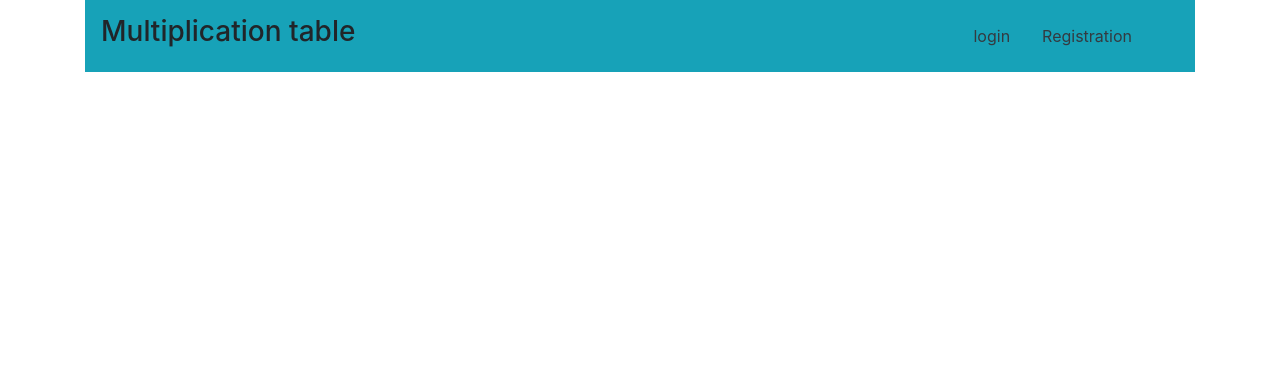
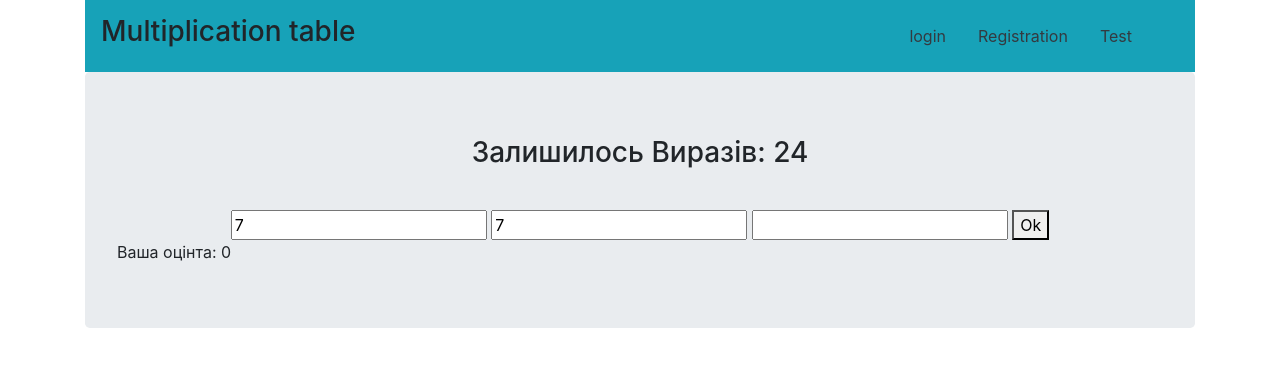
Before and after one commit to ValentinKovalenko/multiple_table, a React (Create React App) app: page /test in a window 1280 px wide. Before the commit this address led to /. Shown: the top 366 px of the page. Built offline with nearby package versions, Linux system fonts and the light colour scheme.

Commit message:
work on logic Test

```diff
--- a/src/App.css
+++ b/src/App.css
@@ -1,3 +1,30 @@
 a {
     text-decoration: none;
 }
+p {
+
+    font-size: 12px;
+    color: red;
+}
+
+.test {
+    display: flex;
+    justify-content: center;
+    align-items: center;
+}
+
+.test1 {
+    display: flex;
+    justify-content: center;
+    align-items: center;
+    margin-top: 40px;
+}
+.pp {
+    display: flex;
+    justify-content: center;
+    align-items: center;
+    font-size: 16px;
+    font-weight: bold;
+    font-style: italic;
+    color: black;
+}
--- /dev/null
+++ b/src/hooks/http.hook.js
@@ -0,0 +1,31 @@
+import React, {uceState, useCallback} from 'react'
+
+
+export const useHttp = () => {
+    const [loading, setLoading] = uceState(false)
+    const [error, setError] = uceState(null)
+
+    const request = useCallback(async(url, method = 'POST',body, headers = {}) => {
+        setLoading(true)
+        try {
+            const response = await fetch(url, {method, body, headers})
+            const data = await response.json()
+
+            if (!response.ok) {
+                throw new Error(data.message || 'Щось пішло не так')
+            }
+
+            setLoading(false)
+            return data
+
+        } catch (e) {
+setLoading(false)
+            setError(e.message)
+            throw e
+        }
+    }, [])
+
+    const clearError = () => setError(null)
+
+    return { loading, request, error, clearError }
+}
--- a/src/pages/Header.js
+++ b/src/pages/Header.js
@@ -8,11 +8,13 @@ const Header = () => {
             <h3>Multiplication table</h3>
             <nav className="navbar navbar-expand-lg navbar-light ">
                 <div className="container-fluid">
-                    <NavLink className="nav-link active text-dark" aria-current="page" to="/login" >login</NavLink>
+                    <NavLink className="nav-link active text-dark" aria-current="page" to="/login" exsect>login</NavLink>
                     <NavLink className="nav-link text-dark" to="/register">Registration</NavLink>
+                    <NavLink className="nav-link text-dark" to="/test">Test</NavLink>
                 </div>
             </nav>
         </div>
-            )
-            }
-            export default Header;
+
+    )
+}
+export default Header;
--- /dev/null
+++ b/src/pages/Main.js
@@ -0,0 +1,15 @@
+import React from "react";
+
+const Main = () => {
+    return (
+        <div className='jumbotron'>
+            <p className='pp'>Доброго дня даний додаток допоможе вивчити (вдосконалити) або перевірити Ваші знання таблиці
+                множення.</p>
+            <p className='pp'>Тест в собі містить 24 приклади, по завершенню тесту Ви отримаєте оцінку по 12 бальній шкалі.</p>
+            <p className='pp'>Натисніть на Test і пройдіть його.</p>
+            <p className='pp'>Бажаємо успіху</p>
+        </div>
+    )
+}
+
+export default Main
--- a/src/pages/Register.js
+++ b/src/pages/Register.js
@@ -1,15 +1,22 @@
 import React from 'react';
-import {Formik,} from 'formik';
+import {Form, Formik,} from 'formik';
 import * as yup from 'yup';
+import {useHttp} from "../hooks/http.hook";
 
 const Register = () => {
-
     const validationsSchema = yup.object().shape({
         name: yup.string().typeError('Повинні бути букви').required('Поле не повинно бути пустим'),
         email: yup.string().email('Введіть правильний email').required('Поле не повинно бути пустим'),
         password: yup.string().typeError('Повинні бути букви').required('Поле не повинно бути пустим').min(8, 'пароль повинен бути більший 8 символів'),
         lastName: yup.string().typeError('Повинні бути букви').required('Поле не повинно бути пустим')
     })
+    let values;
+    /* const registerHandler = async () =>{
+         try {
+             const data = await request('/api/auth/register', 'POST',values)
+             console.log('Data', data)
+         }catch (e){}
+     }*/
 
     return (
         <div>
@@ -23,6 +30,7 @@ const Register = () => {
                 validateOnBlur
                 onSubmit={(values) => {
                     console.log(values)
+                    values = values;
                 }}
                 validationSchema={validationsSchema}
             >
@@ -41,14 +49,12 @@ const Register = () => {
                             <input type='email'
                                    className="form-control"
                                    placeholder="Enter email"
-                                /*id="exampleInputEmail1"*/
-                                /*aria-describedby="emailHelp"*/
                                    name='email'
                                    onChange={handleChange}
                                    onBlur={handleBlur}
                                    value={values.email}
                             />
-                            {touched.email && errors.email && <p className='text-danger'>{errors.email}</p>}
+                            {touched.email && errors.email && <p>{errors.email}</p>}
                         </div>
 
                         <div className="form-group mx-sm-5 mb-2">
@@ -62,7 +68,7 @@ const Register = () => {
                                    onBlur={handleBlur}
                                    value={values.password}
                             />
-                            {touched.password && errors.password && <p className='text-danger'>{errors.password}</p>}
+                            {touched.password && errors.password && <p>{errors.password}</p>}
                         </div>
                         <div className="form-group mx-sm-5 mb-2">
                             <label htmlFor="exampleInputPassword1">Last name</label>
@@ -75,7 +81,7 @@ const Register = () => {
                                    onBlur={handleBlur}
                                    value={values.lastName}
                             />
-                            {touched.lastName && errors.lastName && <p className='text-danger'>{errors.lastName}</p>}
+                            {touched.lastName && errors.lastName && <p>{errors.lastName}</p>}
                         </div>
                         <div className="form-group mx-sm-5 mb-2">
                             <label htmlFor="exampleInputPassword1">Name</label>
@@ -88,7 +94,7 @@ const Register = () => {
                                    onBlur={handleBlur}
                                    value={values.name}
                             />
-                            {touched.name && errors.name && <p className='text-danger'>{errors.name}</p>}
+                            {touched.name && errors.name && <p>{errors.name}</p>}
                         </div>
 
                         <button type="submit"
--- a/src/pages/Test.js
+++ b/src/pages/Test.js
@@ -1,60 +1,75 @@
 import React, {useState} from 'react';
-import {Formik} from "formik";
+import {Form, Formik} from "formik";
+import * as yup from "yup";
 
 
 const Test = () => {
-    let numberOne = Math.floor((Math.random() * 8) + 2);
-    let numberTwo = Math.floor((Math.random() * 8) + 2);
-    let multipleResult = numberOne * numberTwo;
-
+    const validationsSchema = yup.object().shape({
+        Result: yup.number()
+    })
+    let d = 0.5
+    let numberOne = Math.floor((Math.random() * 8) + 2)
+    let numberTwo = Math.floor((Math.random() * 8) + 2)
+    let myResult = numberOne * numberTwo;
+    const [userResult, setUserResult] = useState(0)
     const [counter, setCounter] = useState(24)
 
-    let decrement = () => {
+
+    const onClick = (Result) => {
+        console.log(Result)
+        if (myResult == Result) {
+            setUserResult(userResult + d)
+            console.log(userResult)
+        }
         setCounter(counter - 1)
+        if (counter === 1) {
+            console.log(userResult)
         }
-    let meRef = React.createRef();
-   /* const [userResult, setUserResult] = useState('')*/
+    }
 
     return (
-<div>
         <Formik
             initialValues={{
                 numberOne: 'numberOne',
                 numberTwo: 'numberTwo',
-        multipleResult: '',
-
+                Result: '',
             }}
-    validateOnBlur
-    onSubmit={(values) => {
-        console.log(values)
+            onSubmit={(values, action) => {
+                action.resetForm({})
+                onClick(values.Result)
             }}
-    /*validationSchema={validationsSchema}*/
+            validationSchema={validationsSchema}
         >
             {({
                   values,
-        errors,
-        touched,
                   handleChange,
-        handleBlur,
-        isValid,
                   handleSubmit,
-        dirty
-    })=>(
+              }) => (
+                <Form>
+                    <div className='jumbotron'>
+                        <h3 className='test'> Залишилось Виразів: {counter}</h3>
+                        <div className='test1'>
 
-        <div className='jumbotron' >
-           <h3> Залишилось Виразів:  {counter}</h3>
 
                             <input value={numberOne}/>
                             &nbsp;
                             <input value={numberTwo}/>
                             &nbsp;
-            <input ref={meRef}/>
+                            <input type='text'
+                                   name='Result'
+                                   onChange={handleChange}
+                                   value={values.Result}
+                                   onSubmit={handleSubmit}
+                            />
                             &nbsp;
-            <button onClick={decrement} >Ok</button>
+                            <button onSubmit={handleSubmit} disabled={counter === 0}>Ok</button>
                         </div>
+                        Ваша оцінта: {userResult}
+                    </div>
+                </Form>
             )}
         </Formik>
-</div>
+
     )
 }
 
--- a/src/pages/routes.js
+++ b/src/pages/routes.js
@@ -3,12 +3,13 @@ import {Switch, Route, Redirect} from 'react-router-dom'
 import Test from "./Test";
 import Register from "./Register";
 import Login from "./Login";
+import Main from "./Main";
 
 export const useRoutes = isAuthenticated => {
     if (isAuthenticated){
         return (
             <Switch>
-                <Route path ='/test' exact>
+                <Route path ='/' exact>
                     <Test />
                 </Route>
                 <Redirect to='/'/>
@@ -23,6 +24,12 @@ export const useRoutes = isAuthenticated => {
             <Route path ='/register' exact>
                 <Register />
             </Route>
+            <Route path ='/' exact>
+                <Main />
+            </Route>
+            <Route path ='/test' exact>
+                <Test />
+            </Route>
             <Redirect to='/'/>
         </Switch>
     )
```
Also changed, not shown: src/pages/Login.js (+3 -5 lines). Lines whose indentation alone changed are shown as unchanged.
